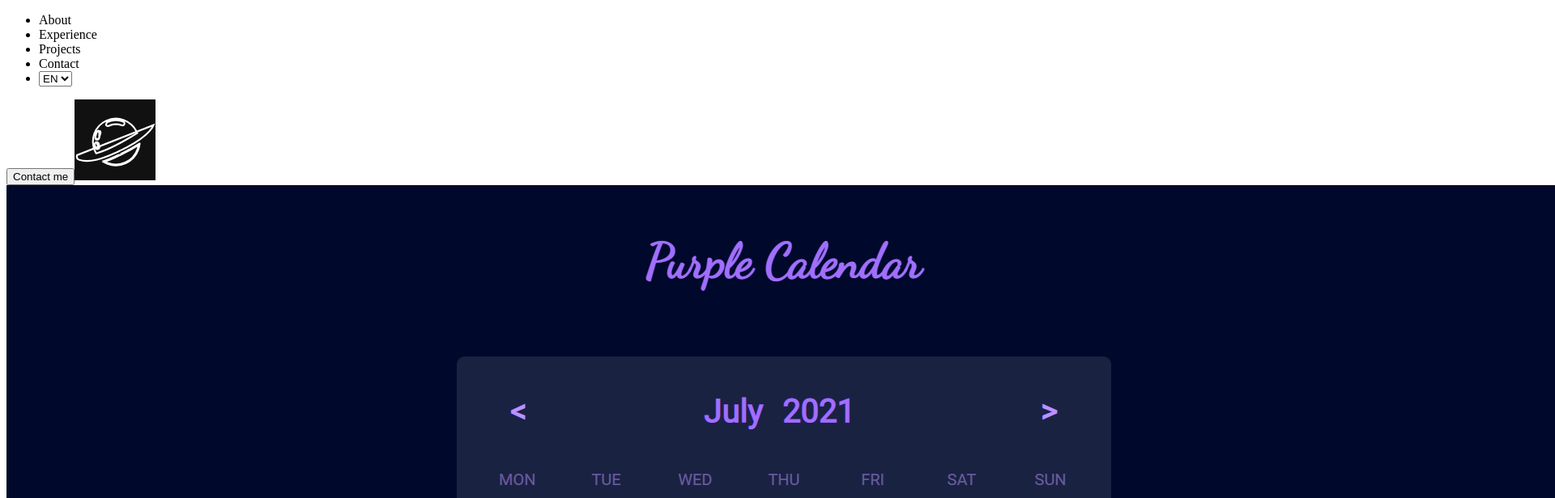
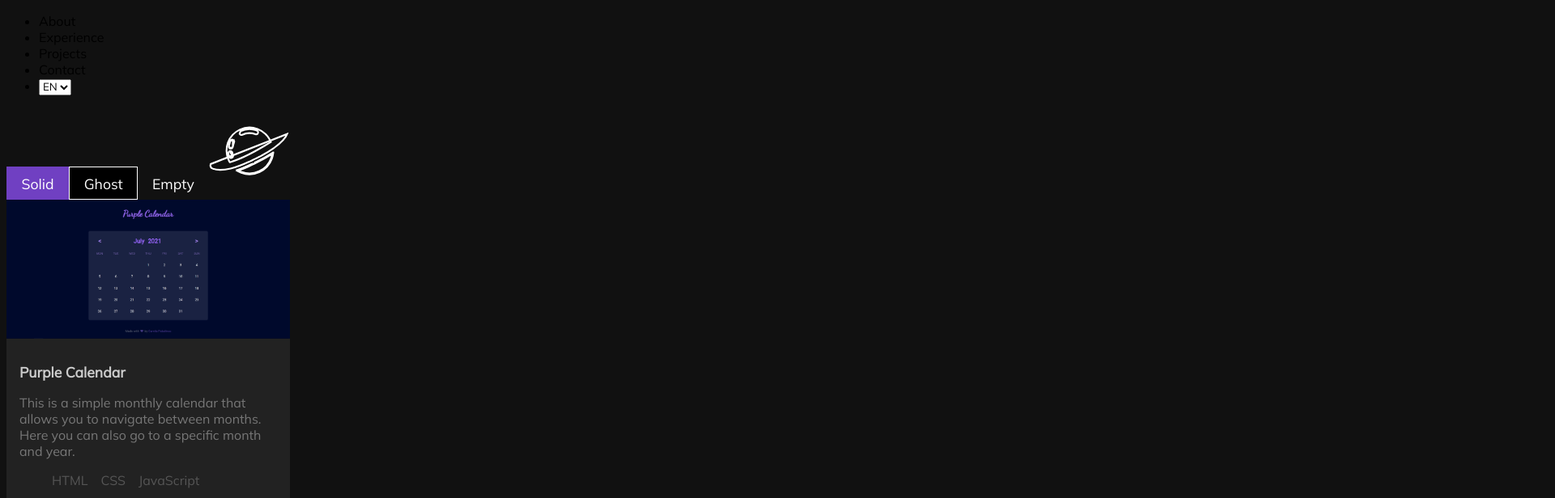
Before and after one commit to paladinescamila/Personal-Website, a React (Create React App) app: page / in a window 1280 px wide. Shown: the top 616 px of the page at 81% size, 1920 px wide, since content can reach past the window. Built offline with nearby package versions, Linux system fonts and the light colour scheme; the HTML template or start-up script is replaced by a standard one.

Commit message:
Added another components

```diff
--- a/src/App.js
+++ b/src/App.js
@@ -7,12 +7,15 @@ import Sections from "./components/Sections";
 import Button from "./components/Button";
 import Logo from "./components/Logo";
 import ProjectCard from "./components/ProjectCard";
+import SkillCard from "./components/SkillCard";
 
 function App() {
 	return (
 		<div className='App'>
 			<Sections language='EN' />
-			<Button value='Contact me' type='solid' />
+			<Button value='Solid' type='solid' />
+			<Button value='Ghost' type='ghost' />
+			<Button value='Empty' type='empty' />
 			<Logo width={100} />
 			<ProjectCard
 				photo={purpleCalendarImage}
@@ -22,6 +25,7 @@ function App() {
 				github='https://github.com/paladinescamila/Purple-Calendar'
 				website='https://purple-calendar.netlify.app/'
 			/>
+			<SkillCard image='' title='Languajes' tools={["HTML", "CSS", "Sass", "JavaScript", "Python"]} />
 		</div>
 	);
 }
--- a/src/components/Button.jsx
+++ b/src/components/Button.jsx
@@ -1,5 +1,6 @@
 import React from "react";
 
 export default function Button({value, type}) {
-	return <button className='button'>{value}</button>;
+	let style = `button ${type}-button`;
+	return <button className={style}>{value}</button>;
 }
--- a/src/components/ProjectCard.jsx
+++ b/src/components/ProjectCard.jsx
@@ -1,16 +1,19 @@
 import React from "react";
+import "../css/ProjectCard.css";
 
 export default function ProjectCard({photo, title, description, tools, github, website}) {
 	return (
-		<div>
+		<div className='project-card'>
 			<img src={photo} alt={title} />
-			<p>{title}</p>
-			<p>{description}</p>
-			<ul>
-				{tools.map((t) => (
-					<li>{t}</li>
-				))}
-			</ul>
+			<div className='project-card-data'>
+				<p className='project-card-title'>{title}</p>
+				<p className='project-card-description'>{description}</p>
+				<ul className='project-card-tools'>
+					{tools.map((t) => (
+						<li>{t}</li>
+					))}
+				</ul>
+			</div>
 		</div>
 	);
 }
--- /dev/null
+++ b/src/components/SkillCard.jsx
@@ -0,0 +1,15 @@
+import React from "react";
+
+export default function SkillCard({image, title, tools}) {
+	return (
+		<div>
+			<img src={image} alt={title} />
+			<p>{title}</p>
+			<ul>
+				{tools.map((t) => (
+					<li>{t}, </li>
+				))}
+			</ul>
+		</div>
+	);
+}
--- a/src/css/App.css
+++ b/src/css/App.css
@@ -0,0 +1,72 @@
+@import url("https://fonts.googleapis.com/css2?family=Mulish&display=swap");
+
+:root {
+	/* Theme */
+	--theme-1: #3e236b;
+	--theme-2: #52436b;
+	--theme-3: #7040c2;
+	--theme-4: #874deb;
+	--theme-5: #b696ee;
+
+	--black: #000;
+	--gray-1: #111;
+	--gray-2: #222;
+	--gray-3: #333;
+	--gray-4: #444;
+	--gray-5: #555;
+	--gray-6: #666;
+	--gray-7: #777;
+	--gray-8: #888;
+	--gray-9: #999;
+	--gray-A: #aaa;
+	--gray-B: #bbb;
+	--gray-C: #ccc;
+	--gray-D: #ddd;
+	--gray-E: #eee;
+	--white: #fff;
+}
+
+body {
+	background-color: var(--gray-1);
+}
+
+* {
+	font-family: "Mulish", sans-serif;
+}
+
+.button {
+	padding: 0.5em 1em;
+	font-size: 1.1em;
+	cursor: pointer;
+}
+
+.solid-button {
+	border: 1px solid var(--theme-3);
+	background-color: var(--theme-3);
+	color: var(--white);
+}
+
+.solid-button:hover {
+	background-color: var(--theme-4);
+}
+
+.ghost-button {
+	border: 1px solid var(--white);
+	background-color: var(--black);
+	color: var(--white);
+}
+
+.ghost-button:hover {
+	background-color: var(--white);
+	color: var(--black);
+}
+
+.empty-button {
+	border: none;
+	background-color: transparent;
+	color: var(--white);
+}
+
+.empty-button:hover {
+	text-decoration: underline;
+}
--- /dev/null
+++ b/src/css/ProjectCard.css
@@ -0,0 +1,32 @@
+.project-card {
+	width: 350px;
+	background-color: var(--gray-2);
+}
+
+.project-card img {
+	width: 100%;
+}
+
+.project-card-data {
+	padding: 0.5em 1em;
+}
+
+.project-card-title {
+	color: var(--gray-C);
+	font-weight: bold;
+	font-size: 1.1em;
+}
+
+.project-card-description {
+	color: var(--gray-7);
+}
+
+.project-card-tools {
+	list-style: none;
+	display: flex;
+	color: var(--gray-5);
+}
+
+.project-card-tools li {
+	padding-right: 1em;
+}
```
